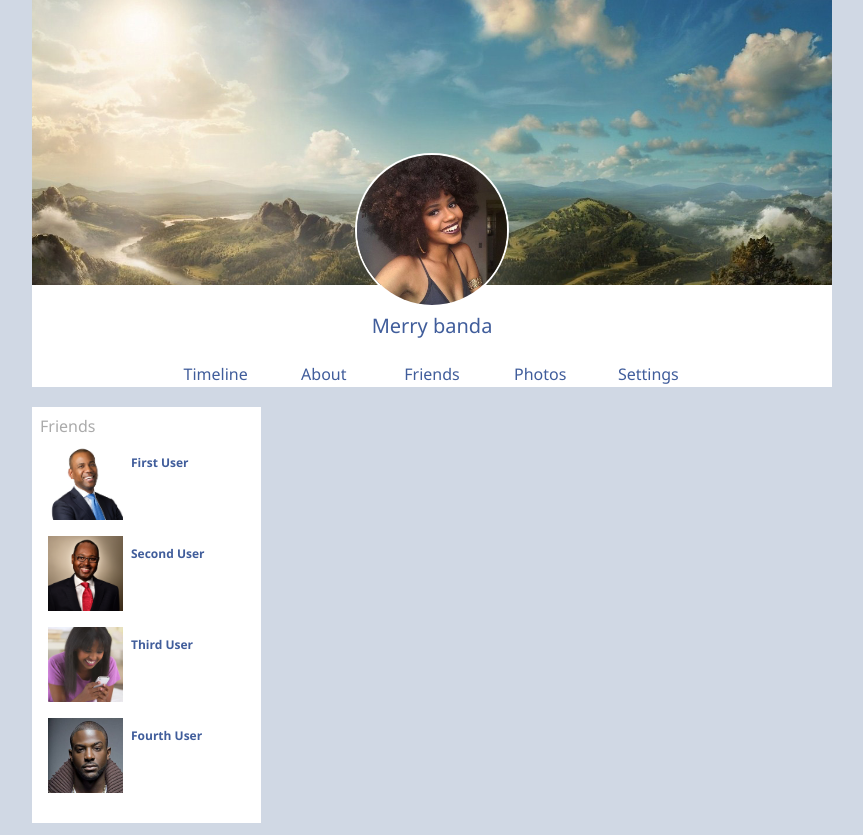
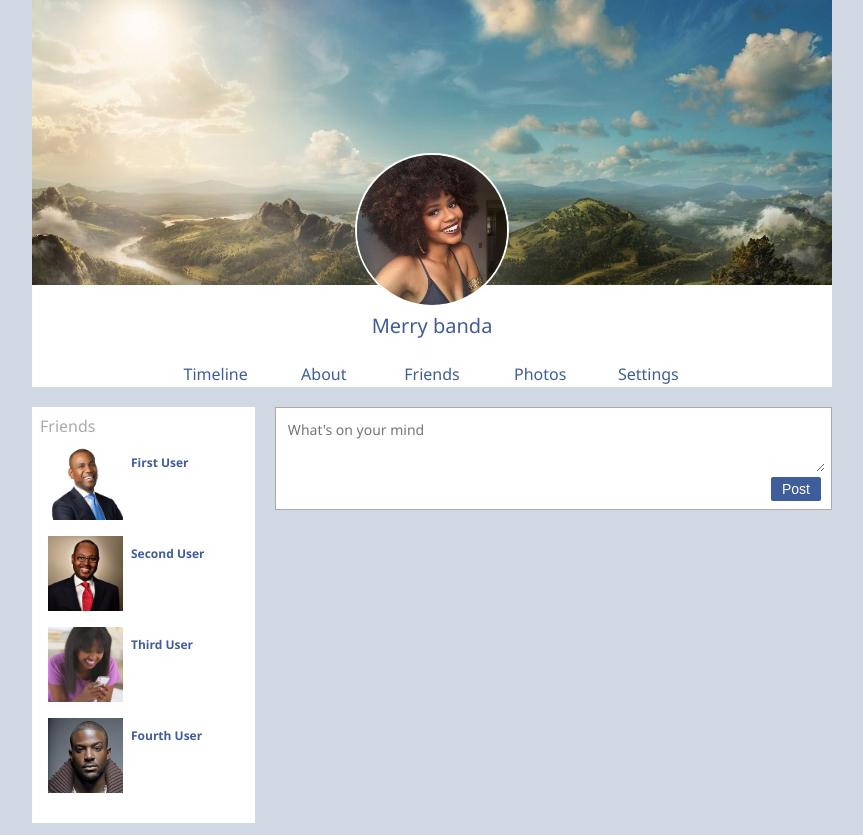
Before and after one commit to Aporbo/NsuBud-s, a PHP site: page /profile.php in a window 1280 px wide. Shown: the part 81-916 px from the top of the page, without its empty margins (208-1071 px from the left). Run offline with PHP 8.4, Linux system fonts and the light colour scheme.

Commit message:
added post box and button

```diff
--- a/profile.php
+++ b/profile.php
@@ -55,6 +55,26 @@ margin: 2px;
     font-weight: bold;
     color:#405d9b ;
 }
+
+   textarea{
+      width: 100%;
+      border: none;
+      font-size: 14px;
+      font-family: 'Segoe UI', Tahoma, Geneva, Verdana, sans-serif;
+      height: 50px;
+   }
+
+    #post_button{
+        float:right;
+        background-color: #405d9b;
+        border: none;
+        color: white;
+        padding: 4px;
+        font-size: 14px;
+        border-radius: 2px;
+        width: 50px;
+    }
+
 </style>
 
 <body style="font-family: 'Segoe UI', Tahoma, Geneva, Verdana, sans-serif; background-color:#d0d8e4">
@@ -116,8 +136,13 @@ margin: 2px;
 
      </div>
      <!-- post -->
-     <div  style="min-height: 400px; flex:2.5">
+     <div  style="min-height: 400px; flex:2.5; padding: 20px; padding-right:0px">
 
+     <div style="border: solid thin #aaa; padding:10px; background-color:white" >
+         <textarea placeholder="What's on your mind" ></textarea>
+         <input type="submit" id="post_button" value="Post">
+         <br>
+     </div>
      </div>
      </div>
 
```
